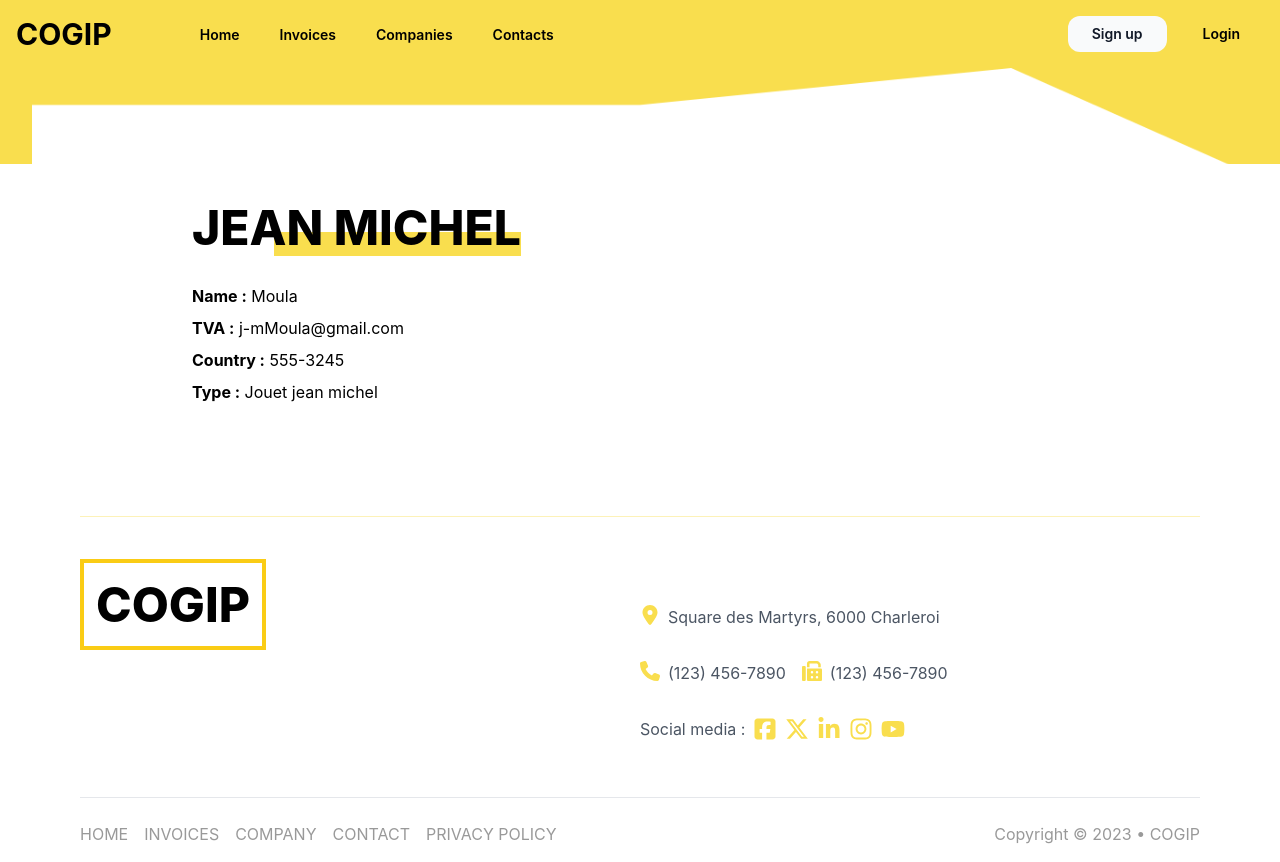
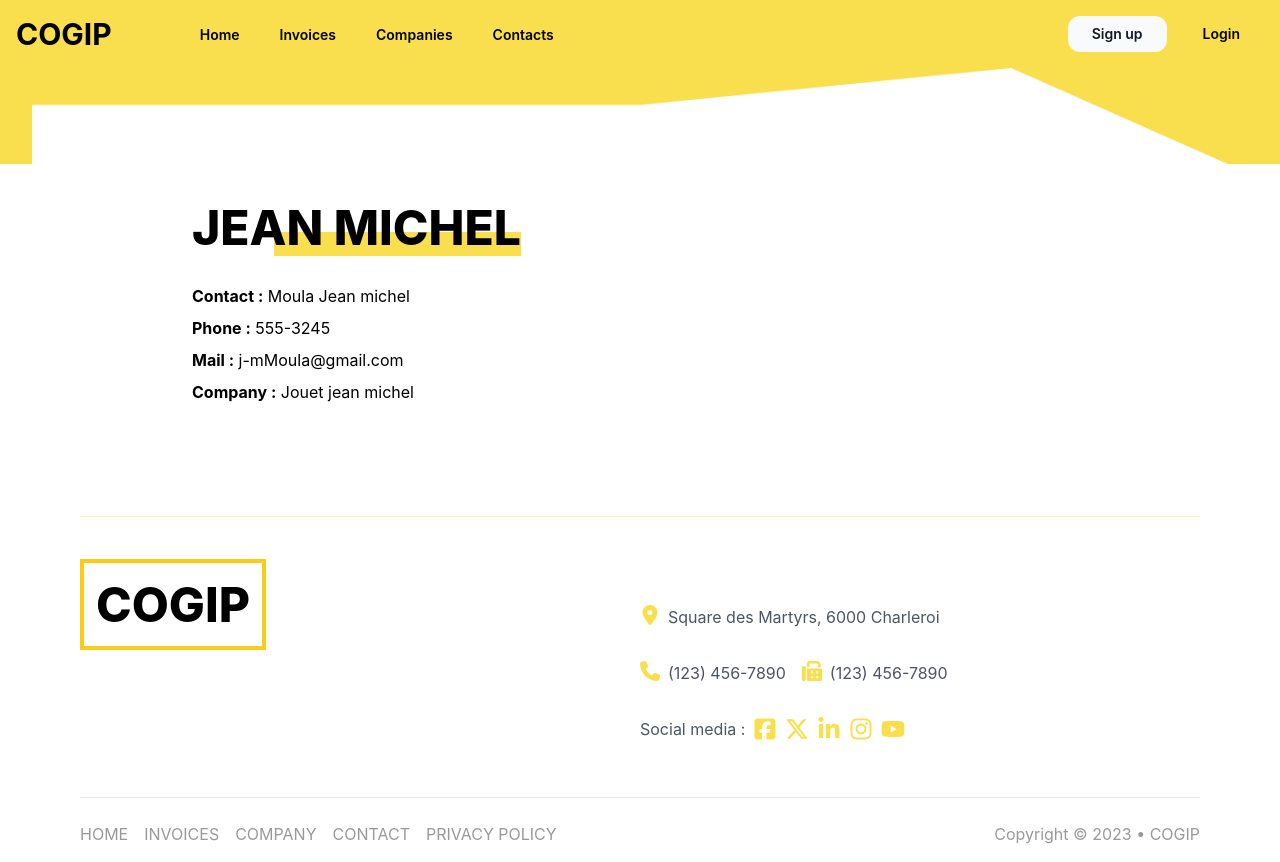
Before and after one commit to antoinel74/COGIP, a React (Vite) app: page /contacts/1 in a window 1280 px wide. Built offline with nearby package versions, Linux system fonts and the light colour scheme; no server answers.

Commit message:
refactor List component to custom label

```diff
--- a/src/components/List.jsx
+++ b/src/components/List.jsx
@@ -1,19 +1,28 @@
 import React from "react";
 
-export const List = ({ name, tva, country, type }) => {
+export const List = ({
+  label1,
+  label2,
+  label3,
+  label4,
+  data1,
+  data2,
+  data3,
+  data4,
+}) => {
   return (
     <ul className="flex flex-col gap-2">
       <li>
-        <span className="font-bold">Name :</span> {name}
+        <span className="font-bold">{label1} :</span> {data1}
       </li>
       <li>
-        <span className="font-bold">TVA :</span> {tva}
+        <span className="font-bold">{label2} :</span> {data2}
       </li>
       <li>
-        <span className="font-bold">Country :</span> {country}
+        <span className="font-bold">{label3} :</span> {data3}
       </li>
       <li>
-        <span className="font-bold">Type :</span> {type}
+        <span className="font-bold">{label4} :</span> {data4}
       </li>
     </ul>
   );
--- a/src/views/app/company.jsx
+++ b/src/views/app/company.jsx
@@ -31,10 +31,14 @@ export const Company = () => {
         <div className="mt-4 py-10 p-6 md:p-12">
           <Title title={companyData.name} />
           <List
-            name={companyData.name}
-            tva={companyData.tva}
-            country={companyData.country}
-            type={companyData.type}
+            label1="Name"
+            label2="TVA"
+            label3="Country"
+            label4="Type"
+            data1={companyData.name}
+            data2={companyData.tva}
+            data3={companyData.country}
+            data4={companyData.type}
           />
           <div className="border-t border-gray-100 my-6">
             <h2 className="text-3xl md:text-4xl font-extrabold my-6">
--- a/src/views/app/contact.jsx
+++ b/src/views/app/contact.jsx
@@ -33,10 +33,14 @@ export const Contact = () => {
           <div>
             <Title title={contactData.name} />
             <List
-              name={contactData.firstname}
-              tva={contactData.email}
-              country={contactData.phone}
-              type={contactData.company_name}
+              label1="Contact"
+              label2="Phone"
+              label3="Mail"
+              label4="Company"
+              data1={`${contactData.firstname} ${contactData.name}`}
+              data2={contactData.phone}
+              data3={contactData.email}
+              data4={contactData.company_name}
             />
           </div>
           <Avatar
```
Also changed, not shown: src/helpers/api/fetchCompany.jsx (deleted).
